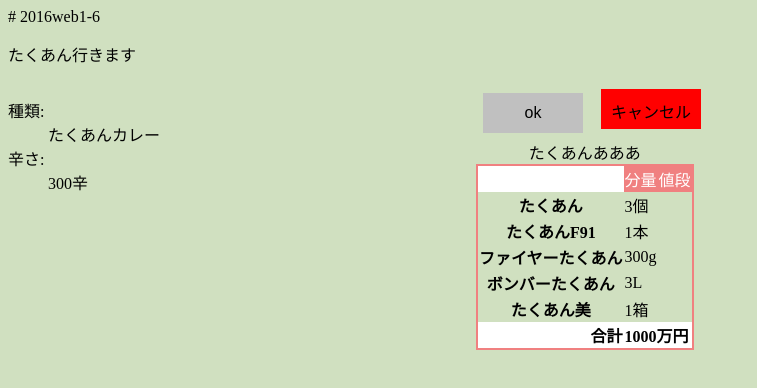
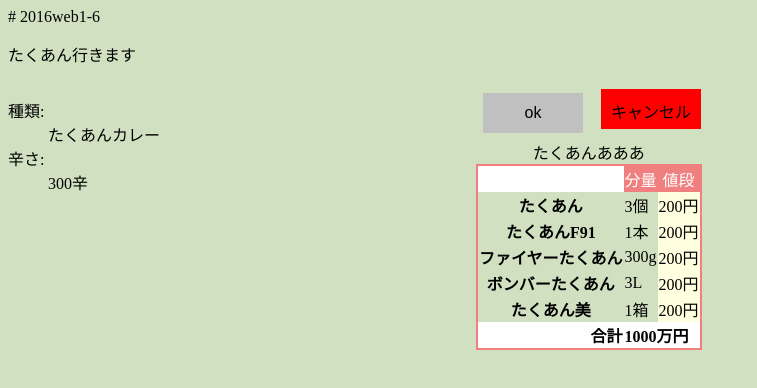
Before and after one commit to takamasa-kujirai/2016web1-6, a plain HTML site: page index.html in a window 1280 px wide. Shown: the whole page, without its empty margins (0-757 px from the left). Drawn offline with Linux system fonts and the light colour scheme.

Commit message:
Update index.html

```diff
--- a/index.html
+++ b/index.html
@@ -30,11 +30,11 @@
 <tr><th></th><td>分量</td><td>値段</td></tr>
 </thead>
 <tbody>
-<tr><th>たくあん</th><td>3個</td></tr>
-<tr><th>たくあんF91</th><td>1本</td></tr>
-<tr><th>ファイヤーたくあん</th><td>300g</td></tr>
-<tr><th>ボンバーたくあん</th><td>3L</td></tr>
-<tr><th>たくあん美</th><td>1箱</td></tr>
+<tr><th>たくあん</th><td>3個</td><td>200円</td></tr>
+<tr><th>たくあんF91</th><td>1本</td><td>200円</td></tr>
+<tr><th>ファイヤーたくあん</th><td>300g</td><td>200円</td></tr>
+<tr><th>ボンバーたくあん</th><td>3L</td><td>200円</td></tr>
+<tr><th>たくあん美</th><td>1箱</td><td>200円</td></tr>
 </tbody>
 <tfoot>
 <tr><th>合計</th><td colspan="2">1000万円</td></tr>
```
